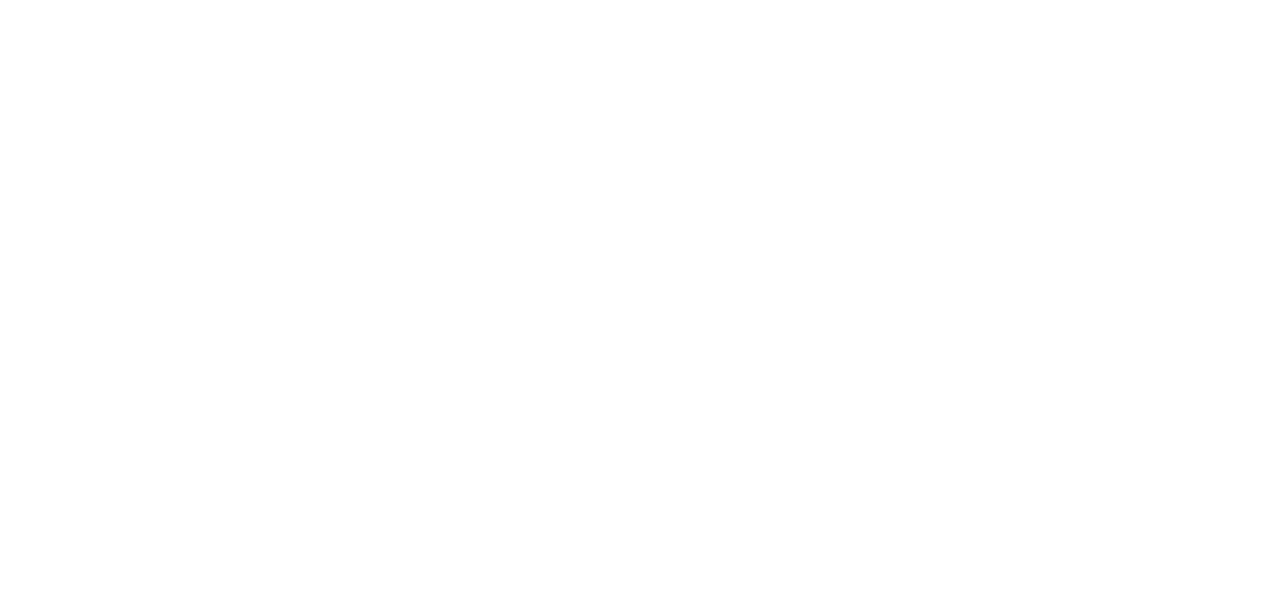
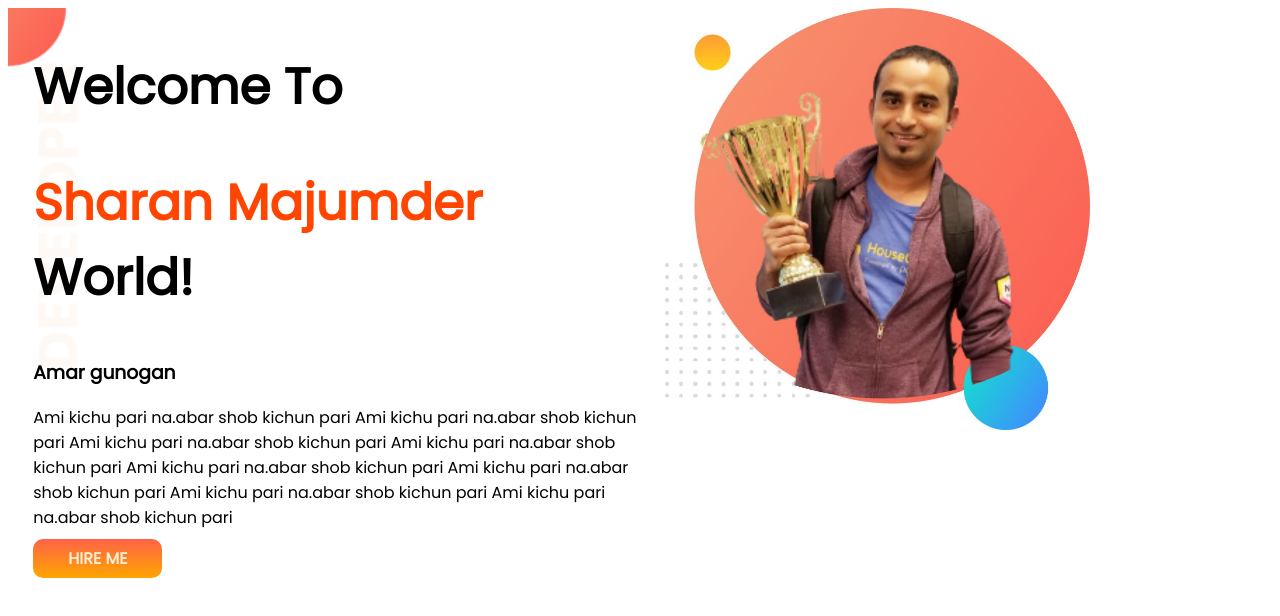
Before and after one commit to SharanMajumder/developer-portfolio, a plain HTML site: page index.html in a window 1280 px wide. Drawn offline with Linux system fonts and the light colour scheme.

Commit message:
added top

```diff
--- a/index.html
+++ b/index.html
@@ -1,13 +1,37 @@
 <!DOCTYPE html>
 <html lang="en">
+
 <head>
     <meta charset="UTF-8">
     <meta http-equiv="X-UA-Compatible" content="IE=edge">
     <meta name="viewport" content="width=device-width, initial-scale=1.0">
     <title>Sharan PortFolio</title>
+    <link rel="preconnect" href="https://fonts.googleapis.com">
+    <link rel="preconnect" href="https://fonts.gstatic.com" crossorigin>
+    <link href="https://fonts.googleapis.com/css2?family=Poppins&display=swap" rel="stylesheet">
     <link rel="stylesheet" href="style.css">
 </head>
+
 <body>
+    <section class="top-banner">
+        <div class="half-width">
+            <h1>Welcome To</h1>
+            <h1><span class="orange-color">Sharan Majumder</span> World!</h1>
+            <h3>Amar gunogan</h3>
+            <p>Ami kichu pari na.abar shob kichun pari Ami kichu pari na.abar shob kichun pari Ami kichu pari na.abar
+                shob
+                kichun pari Ami kichu pari na.abar shob kichun pari Ami kichu pari na.abar shob kichun pari Ami kichu
+                pari
+                na.abar shob kichun pari Ami kichu pari na.abar shob kichun pari Ami kichu pari na.abar shob kichun pari
+            </p>
+            <a class="link-button" target="_blank" href="https://www.facebook.com/profile.php?id=100009296399893">HIRE
+                ME</a>
+        </div>
+        <div class="half-width">
+            <img src="images/webD.jpg" alt="">
+        </div>
+    </section>
 
 </body>
+
 </html>
--- a/style.css
+++ b/style.css
@@ -0,0 +1,32 @@
+body{
+    font-family: 'Poppins', sans-serif;
+}
+section{
+    display: flex;
+}
+.half-width{
+    width: 50%;
+    padding-left: 2%;
+}
+.half-width img{
+    width: 70%;
+}
+.orange-color{
+    color: orangered;
+}
+h1{
+    font-size: 50px;
+}
+.link-button{
+    text-decoration: none;
+    background-image: linear-gradient(tomato,orange);
+    border-radius: 10px;
+    padding: 8px 35px;
+    color: papayawhip;
+    font-weight: 700;
+}
+.top-banner{
+    background-image: url(images/top-banner.png);
+    margin: 0;
+    background-repeat: no-repeat;
+}
```
Also changed, not shown: images/dream-bg.png (added), images/exp-bg.png (added), images/jhankar.png (added), images/jhankar2.png (added), images/my-bg.png (added), images/my-bg2.png (added), images/top-banner.png (added), images/webD.jpg (added), 7 other files.
